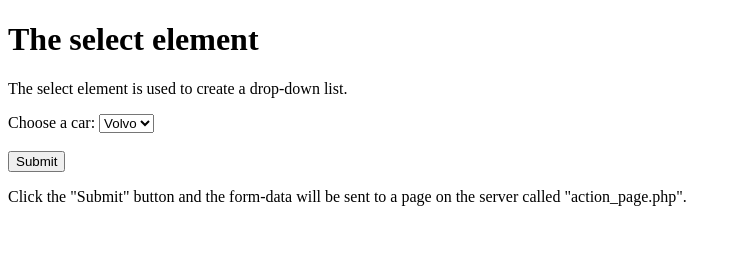
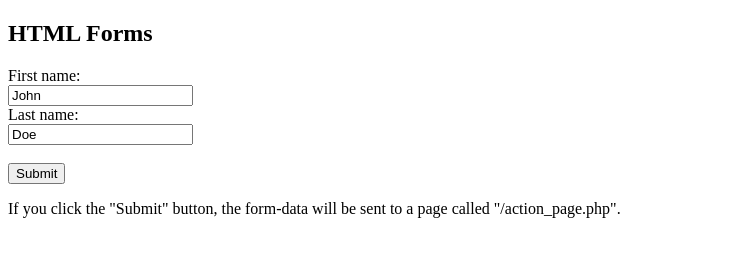
Before and after one commit to elyandoedo/test, a plain HTML site: page index.html in a window 1280 px wide. Shown: the whole page, without its empty margins (0-741 px from the left). Drawn offline with Linux system fonts and the light colour scheme.

Commit message:
Update index.html

```diff
--- a/index.html
+++ b/index.html
@@ -2,24 +2,17 @@
 <html>
 <body>
 
-<h1>The select element</h1>
-
-<p>The select element is used to create a drop-down list.</p>
+<h2>HTML Forms</h2>
 
 <form action="/action_page.php">
-  <label for="cars">Choose a car:</label>
-  <select name="cars" id="cars">
-    <option value="volvo">Volvo</option>
-    <option value="saab">Saab</option>
-    <option value="opel">Opel</option>
-    <option value="audi">Audi</option>
-  </select>
-  <br><br>
+  <label for="fname">First name:</label><br>
+  <input type="text" id="fname" name="fname" value="John"><br>
+  <label for="lname">Last name:</label><br>
+  <input type="text" id="lname" name="lname" value="Doe"><br><br>
   <input type="submit" value="Submit">
 </form>
 
-<p>Click the "Submit" button and the form-data will be sent to a page on the
-server called "action_page.php".</p>
+<p>If you click the "Submit" button, the form-data will be sent to a page called "/action_page.php".</p>
 
 </body>
 </html>
```
